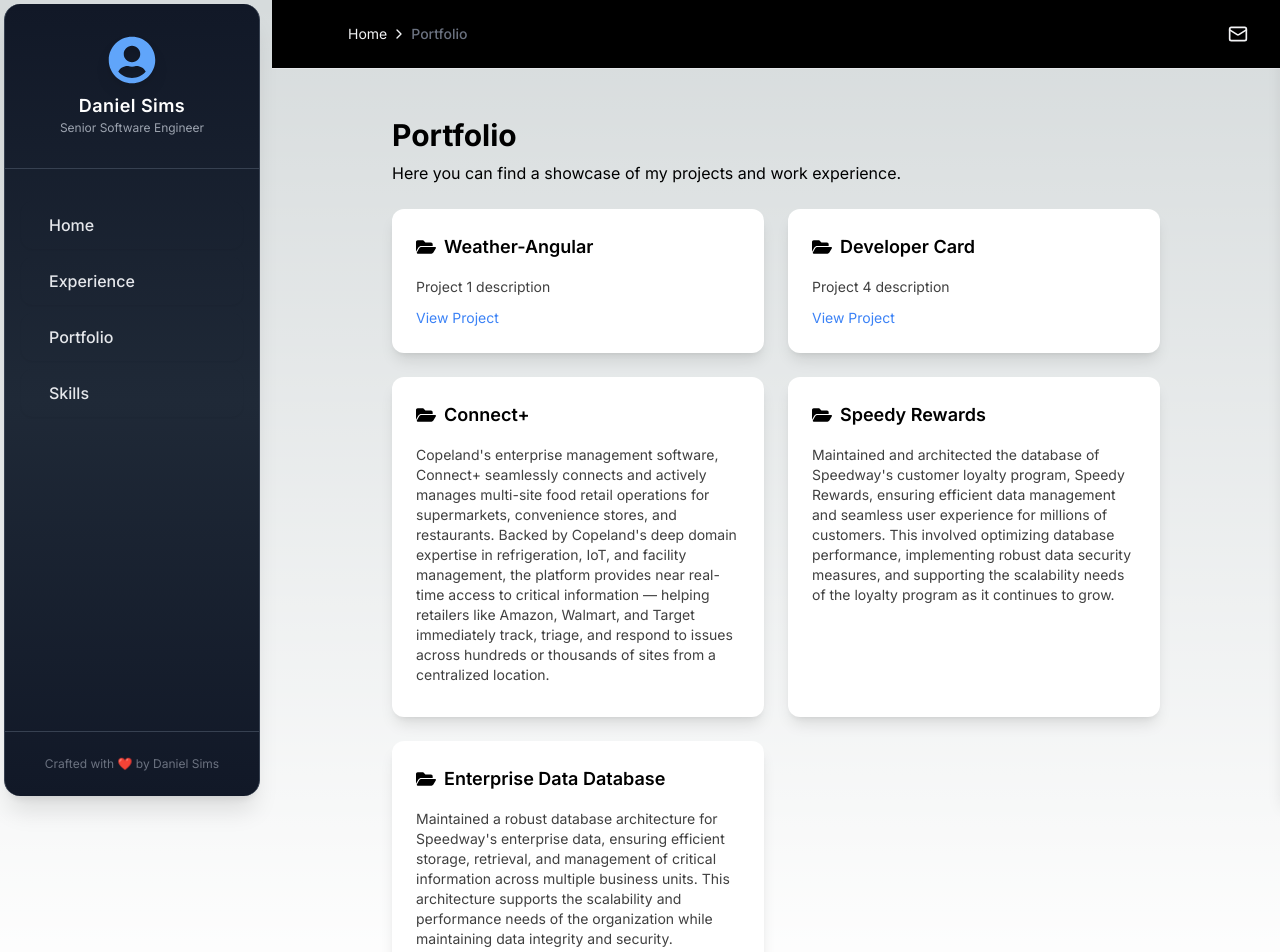
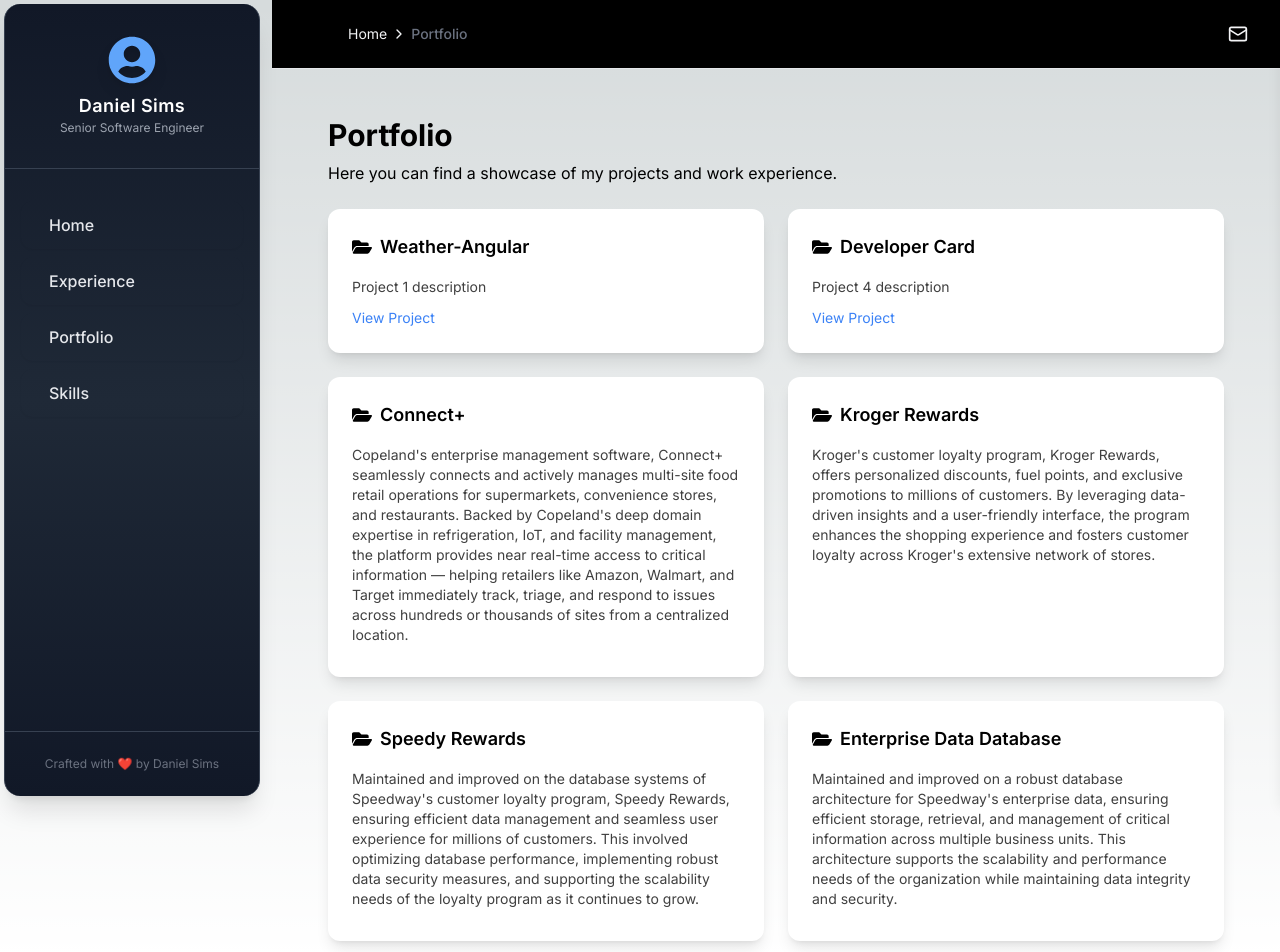
Before and after one commit to dancsims/dancsims.github.io, a Next.js app: page /portfolio in a window 1280 px wide. Shown: the top 952 px of the page. Built offline with nearby package versions, Linux system fonts and the light colour scheme.

Commit message:
Update layout dimensions for experience, portfolio, and skills pages; modify project data

```diff
--- a/app/experience/page.tsx
+++ b/app/experience/page.tsx
@@ -5,7 +5,7 @@ import { FaBriefcase } from "react-icons/fa";
 
 export default function ExperiencePage() {
   return (
-    <div className="max-w-3xl mx-auto mt-8">
+    <div className="max-w-4xl mx-auto mt-8">
       <h1 className="text-3xl font-bold mb-2">Experience</h1>
       <p className="mb-6">
         Here you can find my work experience and projects I've been involved in.
--- a/app/page.tsx
+++ b/app/page.tsx
@@ -6,7 +6,7 @@ import { FaGraduationCap, FaCertificate } from "react-icons/fa";
 
 export default function Home() {
   return (
-    <div id="summary" className="max-w-2xl mx-auto mt-8">
+    <div id="summary" className="max-w-4xl mx-auto mt-8">
       <h1 className="text-3xl font-bold mb-2">Daniel Sims</h1>
       <h2 className="text-xl text-gray-600 dark:text-gray-300">
         Software Engineer
--- a/app/portfolio/page.tsx
+++ b/app/portfolio/page.tsx
@@ -6,7 +6,7 @@ const sortedProjects = [...projects].sort((a, b) => a.sortOrder - b.sortOrder);
 
 export default function PortfolioPage() {
   return (
-    <div className="max-w-3xl mx-auto mt-8">
+    <div className="max-w-4xl mx-auto mt-8">
       <h1 className="text-3xl font-bold mb-2">Portfolio</h1>
       <p className="mb-6">
         Here you can find a showcase of my projects and work experience.
--- a/app/skills/page.tsx
+++ b/app/skills/page.tsx
@@ -5,7 +5,7 @@ import * as FaIcons from "react-icons/fa";
 
 export default function SkillsPage() {
   return (
-    <div className="max-w-3xl mx-auto mt-8">
+    <div className="max-w-4xl mx-auto mt-8">
       <h1 className="text-3xl font-bold mb-2">Skills</h1>
       <p className="mb-6">
         Here you can find a list of my professional skills and proficiencies.
--- a/data/project-data.ts
+++ b/data/project-data.ts
@@ -28,14 +28,20 @@ export const projects: Project[] = [
   },
   {
     sortOrder: 4,
-    title: "Speedy Rewards",
+    title: "Kroger Rewards",
     description:
-      "Maintained and architected the database of Speedway's customer loyalty program, Speedy Rewards, ensuring efficient data management and seamless user experience for millions of customers. This involved optimizing database performance, implementing robust data security measures, and supporting the scalability needs of the loyalty program as it continues to grow.",
+      "Kroger's customer loyalty program, Kroger Rewards, offers personalized discounts, fuel points, and exclusive promotions to millions of customers. By leveraging data-driven insights and a user-friendly interface, the program enhances the shopping experience and fosters customer loyalty across Kroger's extensive network of stores.",
   },
   {
     sortOrder: 5,
+    title: "Speedy Rewards",
+    description:
+      "Maintained and improved on the database systems of Speedway's customer loyalty program, Speedy Rewards, ensuring efficient data management and seamless user experience for millions of customers. This involved optimizing database performance, implementing robust data security measures, and supporting the scalability needs of the loyalty program as it continues to grow.",
+  },
+  {
+    sortOrder: 6,
     title: "Enterprise Data Database",
     description:
-      "Maintained a robust database architecture for Speedway's enterprise data, ensuring efficient storage, retrieval, and management of critical information across multiple business units. This architecture supports the scalability and performance needs of the organization while maintaining data integrity and security.",
+      "Maintained and improved on a robust database architecture for Speedway's enterprise data, ensuring efficient storage, retrieval, and management of critical information across multiple business units. This architecture supports the scalability and performance needs of the organization while maintaining data integrity and security.",
   },
 ];
```
